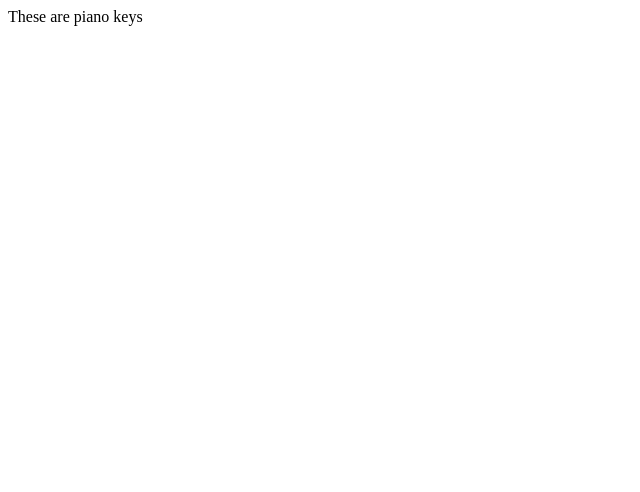
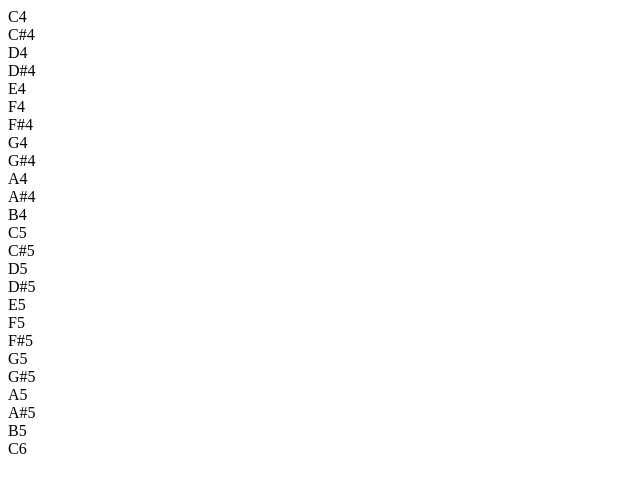
Before and after one commit to yazatamorph/fork-app-react, a React (Create React App) app: page / in a window 1280 px wide. Shown: the top 492 px of the page, without its empty margins (0-640 px from the left). Built offline with nearby package versions, Linux system fonts and the light colour scheme.

Commit message:
Began building key inputs

```diff
--- a/src/components/Piano.js
+++ b/src/components/Piano.js
@@ -1,10 +1,16 @@
 import React from "react";
+import keyNotesArray from "../data/keyNotesArray";
+import PianoKeys from "./PianoKeys";
 
 class Piano extends React.Component {
+  playNote(note) {
+    // this is where the actual midi playback code goes
+  }
+
   render() {
     return (
       <div className="piano-keys">
-        <p1>These are piano keys</p1>
+        <PianoKeys noteList={keyNotesArray} />
       </div>
     );
   }
--- /dev/null
+++ b/src/components/PianoKeys.js
@@ -0,0 +1,15 @@
+import React from "react";
+
+const PianoKeys = (props) => {
+  const notes = props.noteList.map((note) => {
+    return (
+      <div key={props.noteList.indexOf(note)} id={note}>
+        {note}
+      </div>
+    );
+  });
+
+  return <div>{notes}</div>;
+};
+
+export default PianoKeys;
--- /dev/null
+++ b/src/data/keyNotesArray.js
@@ -0,0 +1,29 @@
+const keyNotesArray = [
+  "C4",
+  "C#4",
+  "D4",
+  "D#4",
+  "E4",
+  "F4",
+  "F#4",
+  "G4",
+  "G#4",
+  "A4",
+  "A#4",
+  "B4",
+  "C5",
+  "C#5",
+  "D5",
+  "D#5",
+  "E5",
+  "F5",
+  "F#5",
+  "G5",
+  "G#5",
+  "A5",
+  "A#5",
+  "B5",
+  "C6",
+];
+
+export default keyNotesArray;
```
